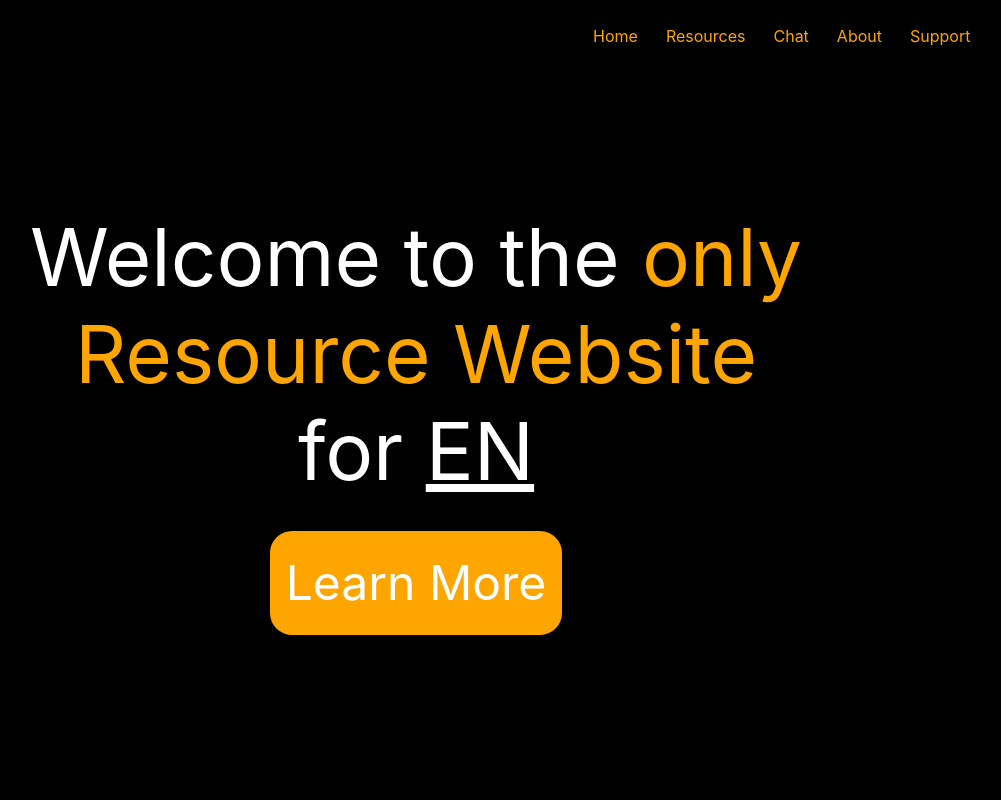
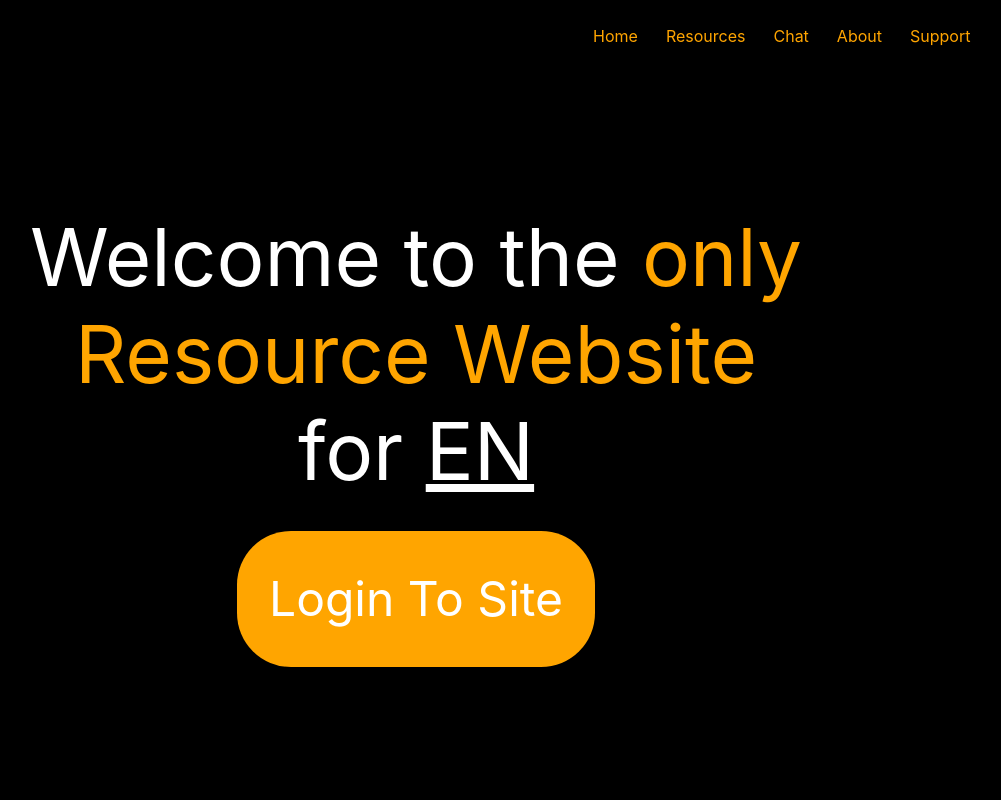
Before and after one commit to Pratik414943/ed-workshop, a Next.js app: page / in a window 1280 px wide. Shown: the top 800 px of the page, without its empty margins (224-1225 px from the left). Built offline with nearby package versions, Linux system fonts and the light colour scheme; some icons are missing.

Commit message:
Added Logo

```diff
--- a/pages/components/Navbar.jsx
+++ b/pages/components/Navbar.jsx
@@ -8,7 +8,7 @@ const Navbar = () => {
         <ul>
           <li className="nav-links logo">
             {/* <img src="assets/logo.svg" alt="Logo" />  */}
-            <i className="fa-solid fa-bars"></i>
+            <i class="fa-solid fa-wave-square"></i>
           </li>
         </ul>
         <ul>
--- a/pages/index.tsx
+++ b/pages/index.tsx
@@ -19,7 +19,7 @@ export default function Home() {
             <span className="text-orange">only Resource Website</span> for{" "}
             <span className="underline">EN</span>
           </h1>
-          <button className="btn"> Learn More </button>
+          <button className="btn"> Login To Site </button>
         </div>
         <div className="res">
           <Resources  />
--- a/styles/globals.css
+++ b/styles/globals.css
@@ -34,8 +34,8 @@
   background-color: orange;
   color: white;
   font-size: 3rem;
-  border-radius: 22px;
-  padding: 1rem;
+  border-radius: 54px;
+  padding: 2rem;
 }
 .res{
   margin-top: 170px;
```
